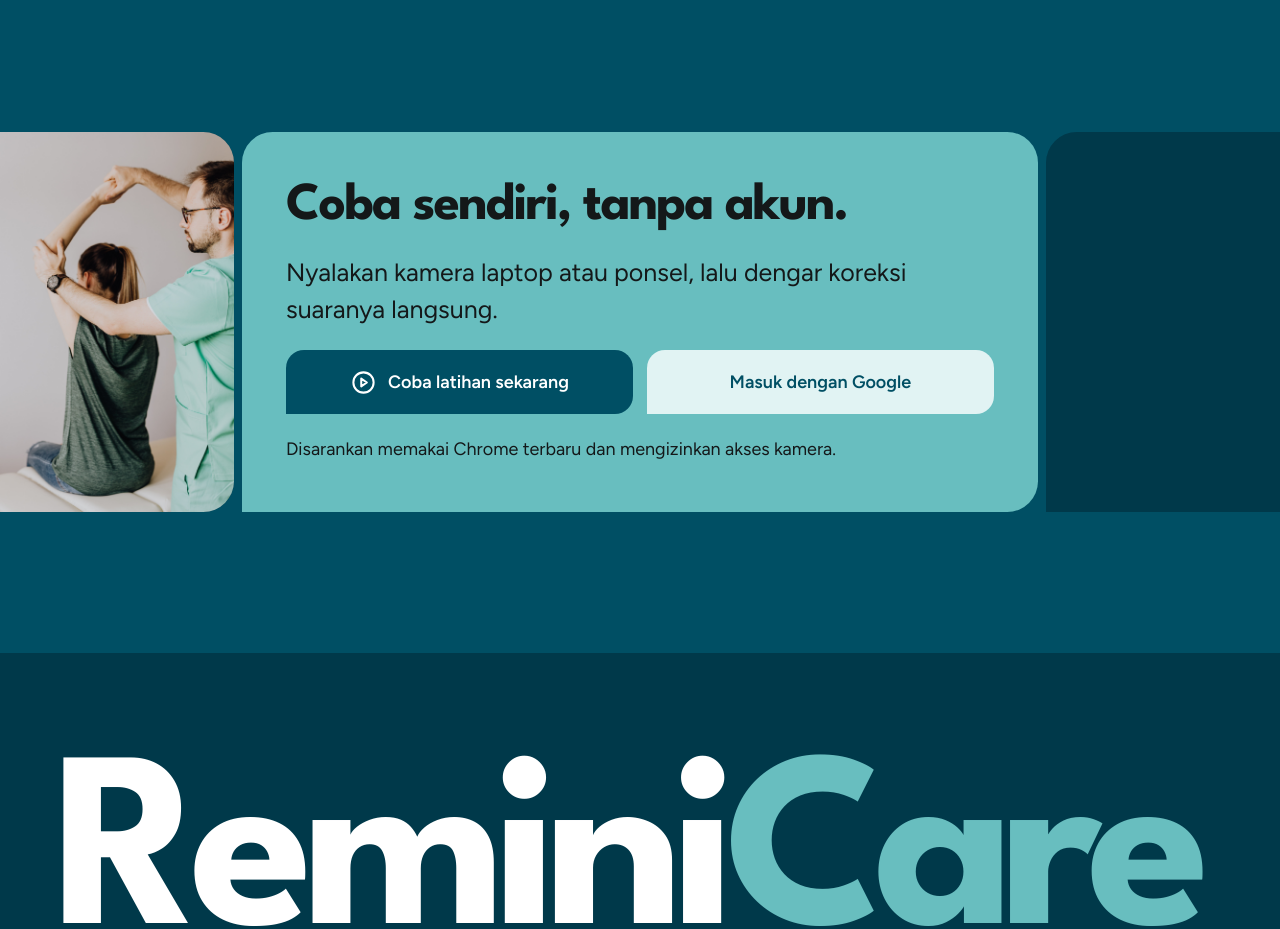
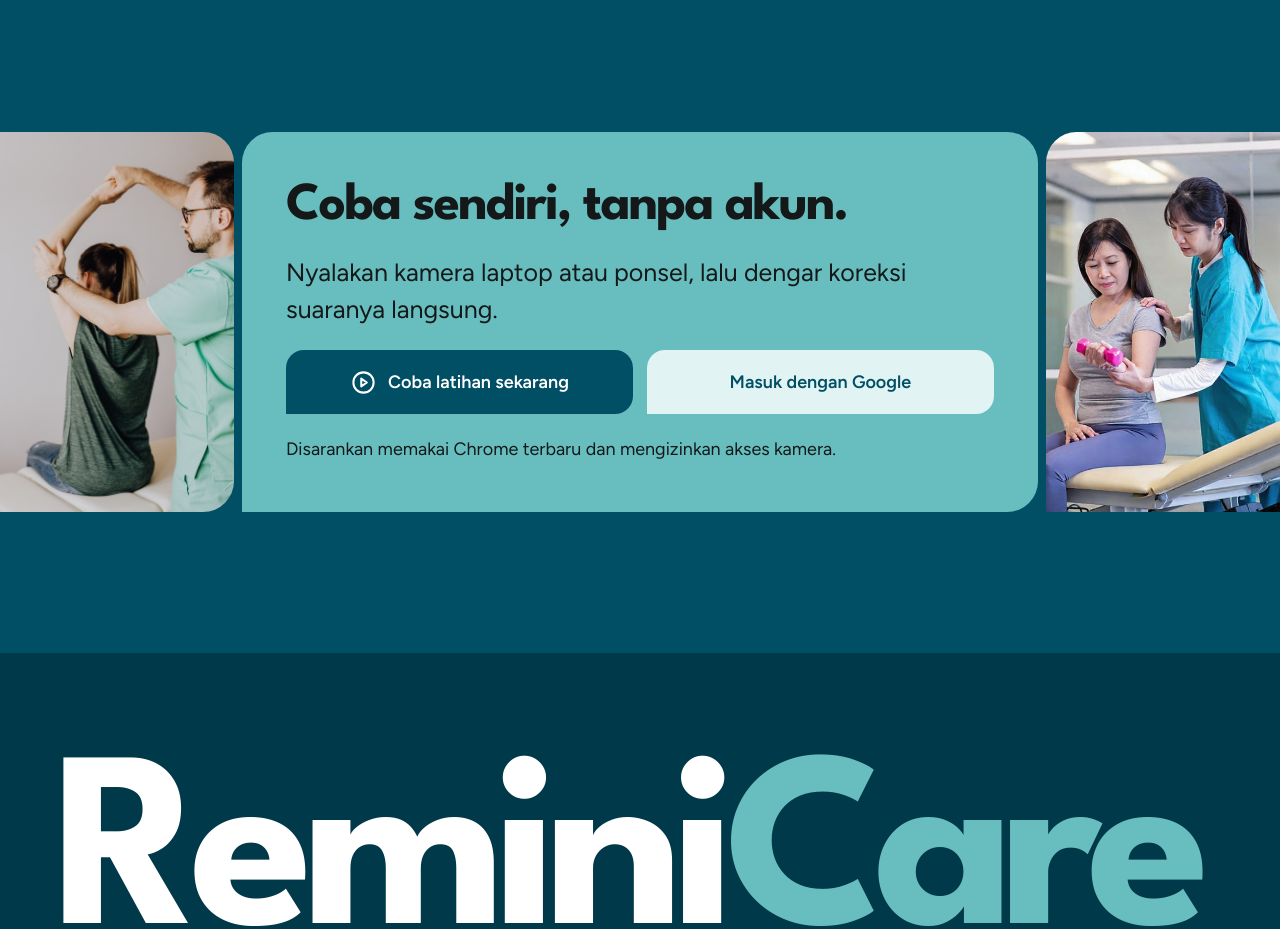
Before and after one commit to MantaYuana/ReminiCare, a Next.js app: page / in a window 1280 px wide. Shown: the part 6180-7109 px from the top of the page. Built offline with nearby package versions, Linux system fonts and the light colour scheme; no server answers.

Commit message:
feat: add background image to landing section and enhance styling for color overlay

```diff
--- a/app/page.tsx
+++ b/app/page.tsx
@@ -297,7 +297,9 @@
               <div className="lp-tutup__foto">
                 <Image src="/login.jpg" alt="Fisioterapis membantu seorang pasien mengangkat lengan" fill sizes="(min-width: 960px) 20vw, 50vw" />
               </div>
-              <div className="lp-tutup__warna" aria-hidden="true" />
+              <div className="lp-tutup__warna">
+                <Image src="/kanan.jpg" alt="" aria-hidden="true" fill sizes="(min-width: 960px) 20vw, 50vw" />
+              </div>
             </div>
           </div>
         </section>
--- a/components/landing/landing.css
+++ b/components/landing/landing.css
@@ -310,7 +310,8 @@
 .lp-tutup__sisi { display: grid; grid-template-columns: 1fr 1fr; gap: 8px; }
 .lp-tutup__foto { position: relative; overflow: hidden; border-radius: var(--bentuk-m); min-height: 130px; background: var(--teal-d); }
 .lp-tutup__foto img { object-fit: cover; object-position: 50% 28%; }
-.lp-tutup__warna { border-radius: var(--bentuk-m); min-height: 130px; background: var(--teal-d); }
+.lp-tutup__warna { position: relative; overflow: hidden; border-radius: var(--bentuk-m); min-height: 130px; background: var(--teal-d); }
+.lp-tutup__warna img { object-fit: cover; object-position: 50% 28%; }
 @media (min-width: 960px) {
   .lp-tutup__baris { grid-template-columns: minmax(0, 1fr) minmax(0, 4.4fr) minmax(0, 1fr); min-height: 380px; }
   .lp-tutup__sisi { display: contents; }
```
Also changed, not shown: public/kanan.jpg (added).
